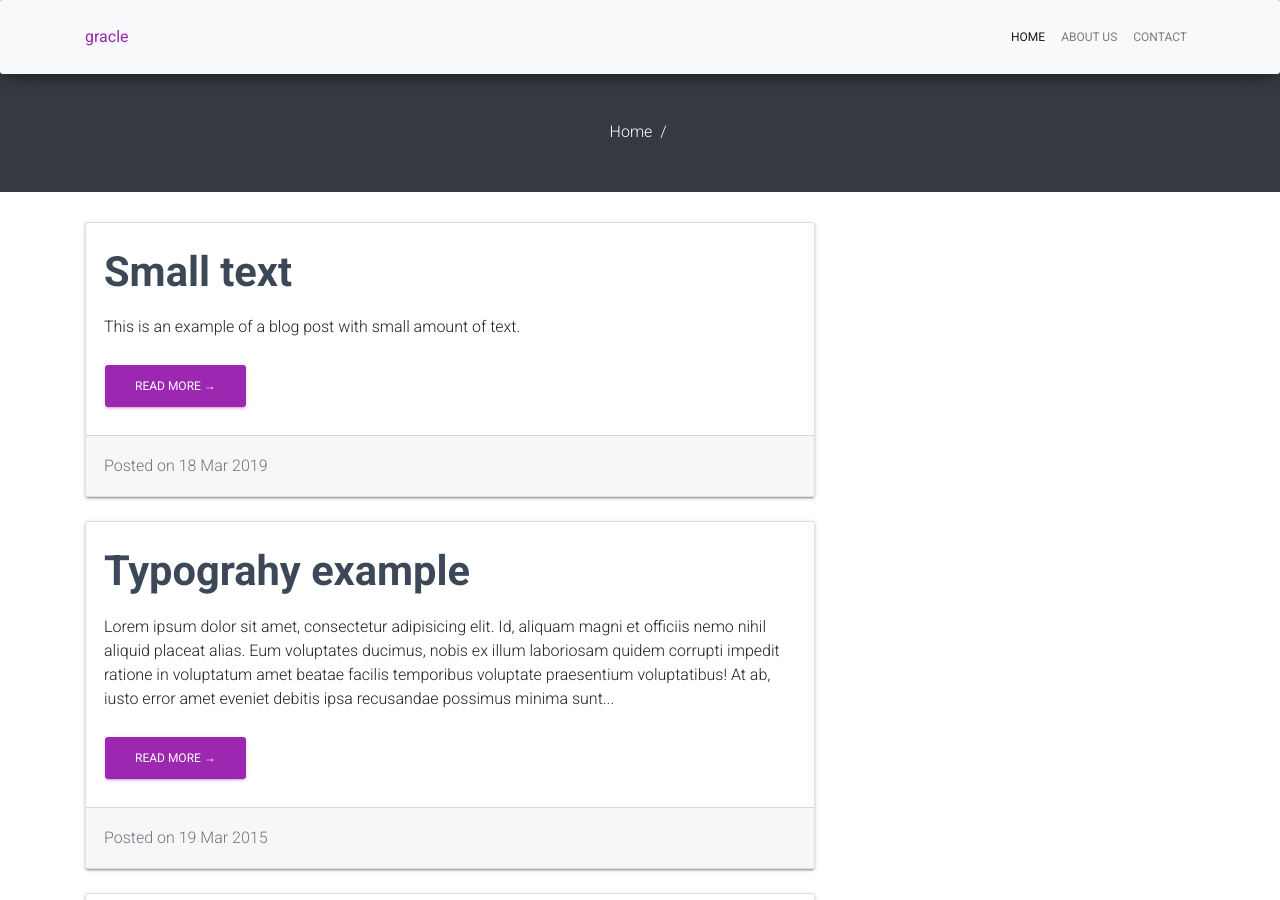
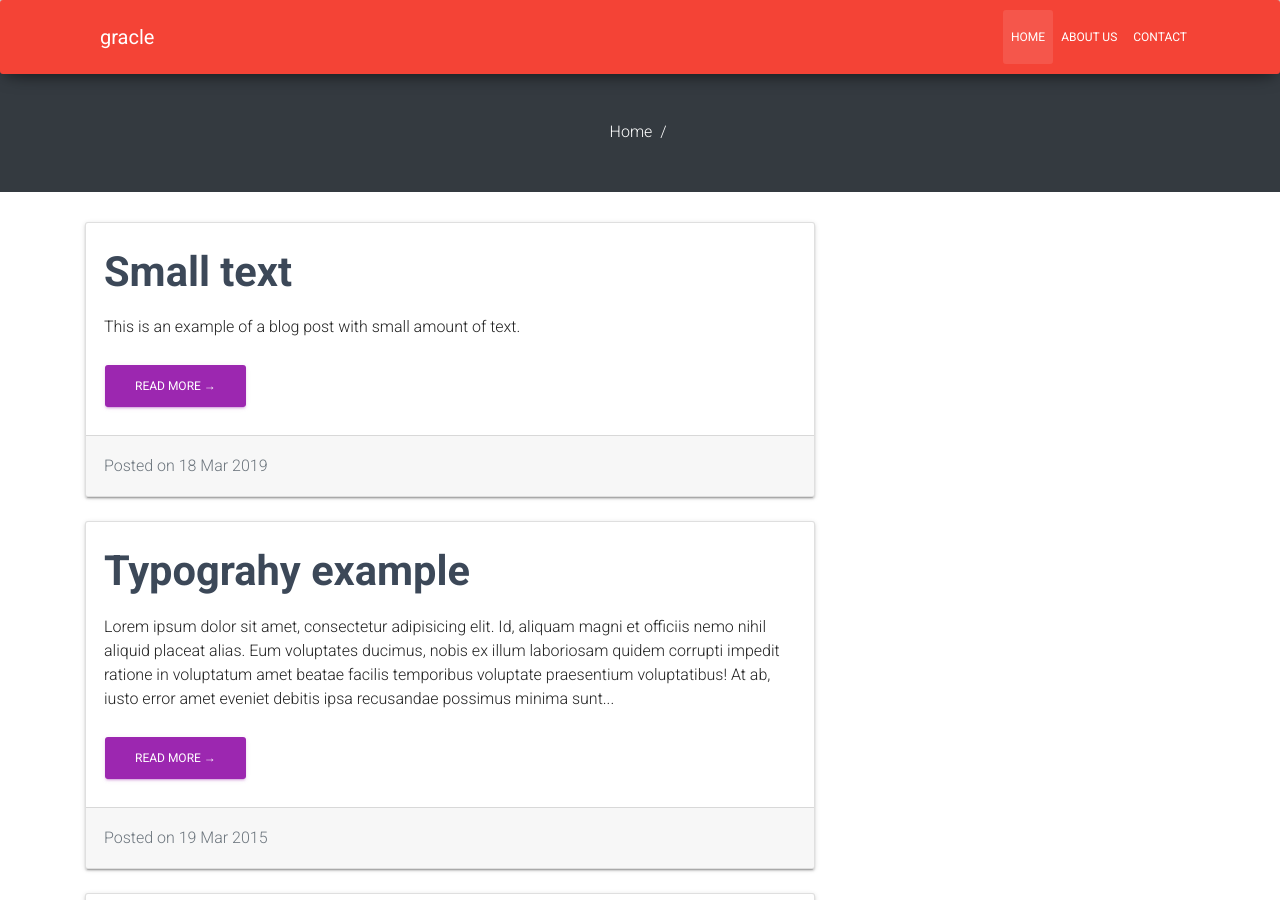
Before and after one commit to gracle/gracle.github.io, a Jekyll site: the page built from index.html, in a window 1280 px wide and 900 px high. Built offline with Jekyll 4.4.1, drawn with Linux system fonts in a browser that asks for light colours; nearby versions of some CDN libraries; the list of posts is cut into pages by our own code.

Commit message:
Update menu.html

```diff
--- a/_includes/menu.html
+++ b/_includes/menu.html
@@ -1,6 +1,6 @@
-<nav class="navbar navbar-expand-sm navbar-light bg-light fixed-top" id="nav">
+<nav class="navbar navbar-danger navbar-expand-sm fixed-top" id="nav">
 	<div class="container" id="nav-list">
-		<a class="nav-brand" href="/"><b>gracle</b></a>
+		<a class="navbar-brand" href="/"><b>gracle</b></a>
 		<button class="navbar-toggler" type="button" data-toggle="collapse" data-target="#navbarResponsive" aria-controls="navbarResponsive" aria-expanded="false" aria-label="Toggle navigation">
       <span class="navbar-toggler-icon"></span>
     </button>
```
